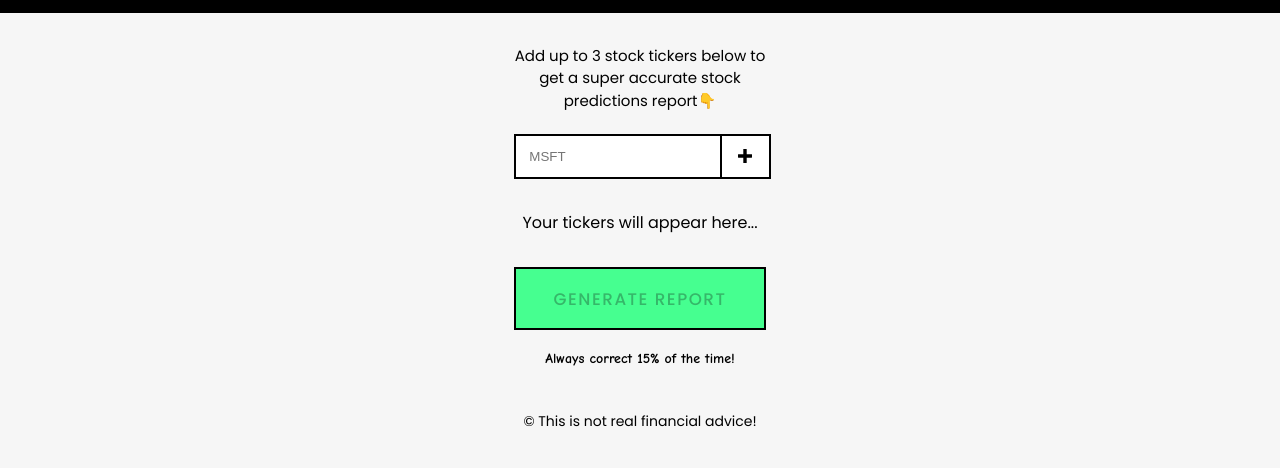
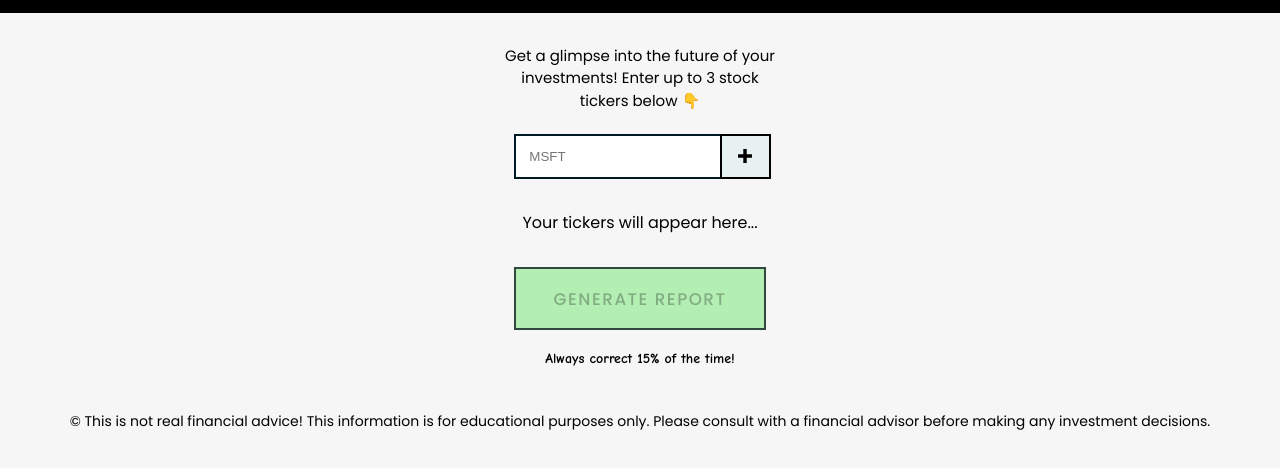
Before and after one commit to Yevhen23surfer/Stock-prediction-AI-app, a plain HTML site: page index.html in a window 1280 px wide. Shown: the part 114-582 px from the top of the page. Drawn offline with Linux system fonts and the light colour scheme; a script that the page names is missing.

Commit message:
new colors

```diff
--- a/index.css
+++ b/index.css
@@ -105,7 +105,7 @@ label {
 
 input[type="text"] {
     padding: 1em;
-    border: 2px solid black;
+    border: 2px solid #001a23;
     border-right: none;
 }
 
@@ -114,7 +114,7 @@ input[type="text"] {
 .add-ticker-btn {
     display: flex;
     align-items: center;
-    background-color: #ffffff;
+    background-color: #e8f1f2;
     font-size: 3em;
     padding: 0 .35em;
     cursor: pointer;
@@ -122,7 +122,7 @@ input[type="text"] {
 }
 
 .add-ticker-btn:hover {
-    background-color: #d2d2d2;
+    background-color: #7a9e7e;
 }
 
 .add-ticker-svg {
@@ -134,8 +134,8 @@ input[type="text"] {
     padding: 1em 1.5em;
     cursor: pointer;
     font-family: 'Poppins', sans;
-    border: 2px solid #000000;
-    background-color: #46ff90;
+    border: 2px solid #31493c;
+    background-color: #b3efb2;
     text-transform: uppercase;
     font-weight: 500;
     letter-spacing: .09em;
--- a/index.html
+++ b/index.html
@@ -1,7 +1,7 @@
 <!DOCTYPE html>
 <html>
 	<head>
-		<title>Dodgy Dave's Stock Predictions</title>
+		<title>Bullseye Bets Stock Predictions</title>
 		<link rel="stylesheet" href="index.css">
 		<link rel="preconnect" href="https://fonts.googleapis.com">
 		<link rel="preconnect" href="https://fonts.gstatic.com" crossorigin>
@@ -12,12 +12,12 @@
 
 	<body>
 		<header>
-			<img src="images/logo-dave-text.png" alt="Dodgy Dave's Stock Predictions">
+			<img src="images/logo-dave-text.png" alt="Bullseye Bets Stock Predictions">
 		</header>
 		<main>
 			<section class="action-panel">
 				<form id="ticker-input-form">
-					<label for="ticker-input"> Add up to 3 stock tickers below to get a super accurate stock predictions report👇 </label>
+					<label for="ticker-input"> Get a glimpse into the future of your investments! Enter up to 3 stock tickers below 👇 </label>
 					<div class="form-input-control">
 						<input type="text" id="ticker-input" placeholder="MSFT">
 						<button class="add-ticker-btn">
@@ -35,14 +35,14 @@
 			</section>
 			<section class="loading-panel">
 				<img src="images/loader.svg" alt="loading">
-				<div id="api-message">Querying Stocks API...</div>
+				<div id="api-message">Crunching numbers...</div>
 			</section>
 			<section class="output-panel">
-				<h2>Your Report 😜</h2>
+				<h2>Your Investment Forecast 😜</h2>
 			</section>
 		</main>
 		<footer>
-			&copy; This is not real financial advice!
+			&copy; This is not real financial advice! This information is for educational purposes only. Please consult with a financial advisor before making any investment decisions.
 		</footer>
 		<script src="index.js" type="module"></script>
 	</body>
```
